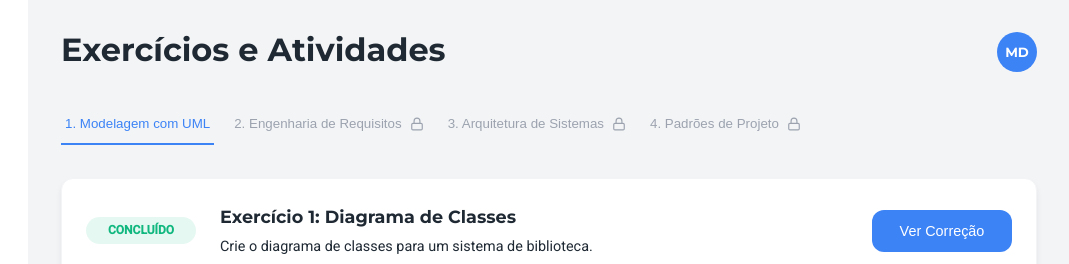
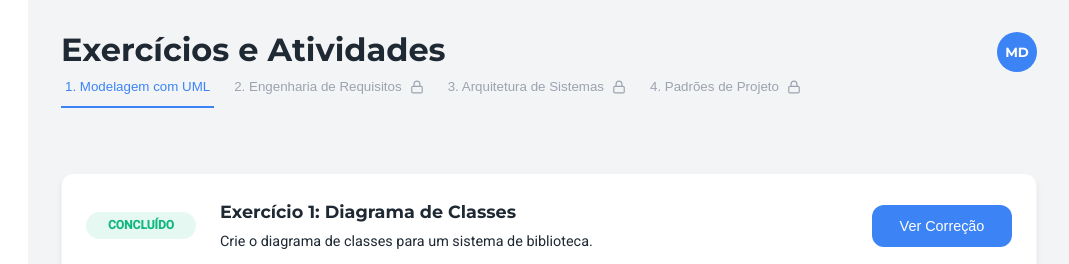
Before and after one commit to do2anjos/ModelaApp, a website: page public/exercicios.html in a window 1280 px wide. Shown: the top 264 px of the page, 211-1280 px from the left. Drawn offline with nearby package versions, Linux system fonts and the light colour scheme.

Commit message:
Atualiza conteúdo de exercicios.html

```diff
--- a/public/exercicios.html
+++ b/public/exercicios.html
@@ -56,7 +56,15 @@
 
         <div class="dashboard-main">
             <header id="exercise-list-header" class="dashboard-header">
-                <h1>Exercícios e Atividades</h1>
+                <div class="header-main-content">
+                    <h1>Exercícios e Atividades</h1>
+                    <div class="tabs-nav">
+                        <button class="tab-link active" data-tab="uml">1. Modelagem com UML</button>
+                        <button class="tab-link" data-tab="requisitos">2. Engenharia de Requisitos <svg class="lock-icon" xmlns="http://www.w3.org/2000/svg" width="14" height="14" viewBox="0 0 24 24" fill="none" stroke="currentColor" stroke-width="2" stroke-linecap="round" stroke-linejoin="round"><rect x="3" y="11" width="18" height="11" rx="2" ry="2"></rect><path d="M7 11V7a5 5 0 0 1 10 0v4"></path></svg></button>
+                        <button class="tab-link" data-tab="arquitetura">3. Arquitetura de Sistemas <svg class="lock-icon" xmlns="http://www.w3.org/2000/svg" width="14" height="14" viewBox="0 0 24 24" fill="none" stroke="currentColor" stroke-width="2" stroke-linecap="round" stroke-linejoin="round"><rect x="3" y="11" width="18" height="11" rx="2" ry="2"></rect><path d="M7 11V7a5 5 0 0 1 10 0v4"></path></svg></button>
+                        <button class="tab-link" data-tab="padroes">4. Padrões de Projeto <svg class="lock-icon" xmlns="http://www.w3.org/2000/svg" width="14" height="14" viewBox="0 0 24 24" fill="none" stroke="currentColor" stroke-width="2" stroke-linecap="round" stroke-linejoin="round"><rect x="3" y="11" width="18" height="11" rx="2" ry="2"></rect><path d="M7 11V7a5 5 0 0 1 10 0v4"></path></svg></button>
+                    </div>
+                </div>
                 <div class="user-profile-menu">
                     <button class="user-avatar-button" id="user-menu-button" aria-label="Abrir menu do usuário">
                         MD
@@ -126,12 +134,6 @@
 
             <main class="dashboard-content">
                 <div id="exercise-list-view">
-                    <div class="tabs-nav">
-                        <button class="tab-link active" data-tab="uml">1. Modelagem com UML</button>
-                        <button class="tab-link" data-tab="requisitos">2. Engenharia de Requisitos <svg class="lock-icon" xmlns="http://www.w3.org/2000/svg" width="14" height="14" viewBox="0 0 24 24" fill="none" stroke="currentColor" stroke-width="2" stroke-linecap="round" stroke-linejoin="round"><rect x="3" y="11" width="18" height="11" rx="2" ry="2"></rect><path d="M7 11V7a5 5 0 0 1 10 0v4"></path></svg></button>
-                        <button class="tab-link" data-tab="arquitetura">3. Arquitetura de Sistemas <svg class="lock-icon" xmlns="http://www.w3.org/2000/svg" width="14" height="14" viewBox="0 0 24 24" fill="none" stroke="currentColor" stroke-width="2" stroke-linecap="round" stroke-linejoin="round"><rect x="3" y="11" width="18" height="11" rx="2" ry="2"></rect><path d="M7 11V7a5 5 0 0 1 10 0v4"></path></svg></button>
-                        <button class="tab-link" data-tab="padroes">4. Padrões de Projeto <svg class="lock-icon" xmlns="http://www.w3.org/2000/svg" width="14" height="14" viewBox="0 0 24 24" fill="none" stroke="currentColor" stroke-width="2" stroke-linecap="round" stroke-linejoin="round"><rect x="3" y="11" width="18" height="11" rx="2" ry="2"></rect><path d="M7 11V7a5 5 0 0 1 10 0v4"></path></svg></button>
-                    </div>
                     <div class="tabs-content">
                         <div class="tab-pane active" id="uml">
                             <div class="exercise-card">
```
